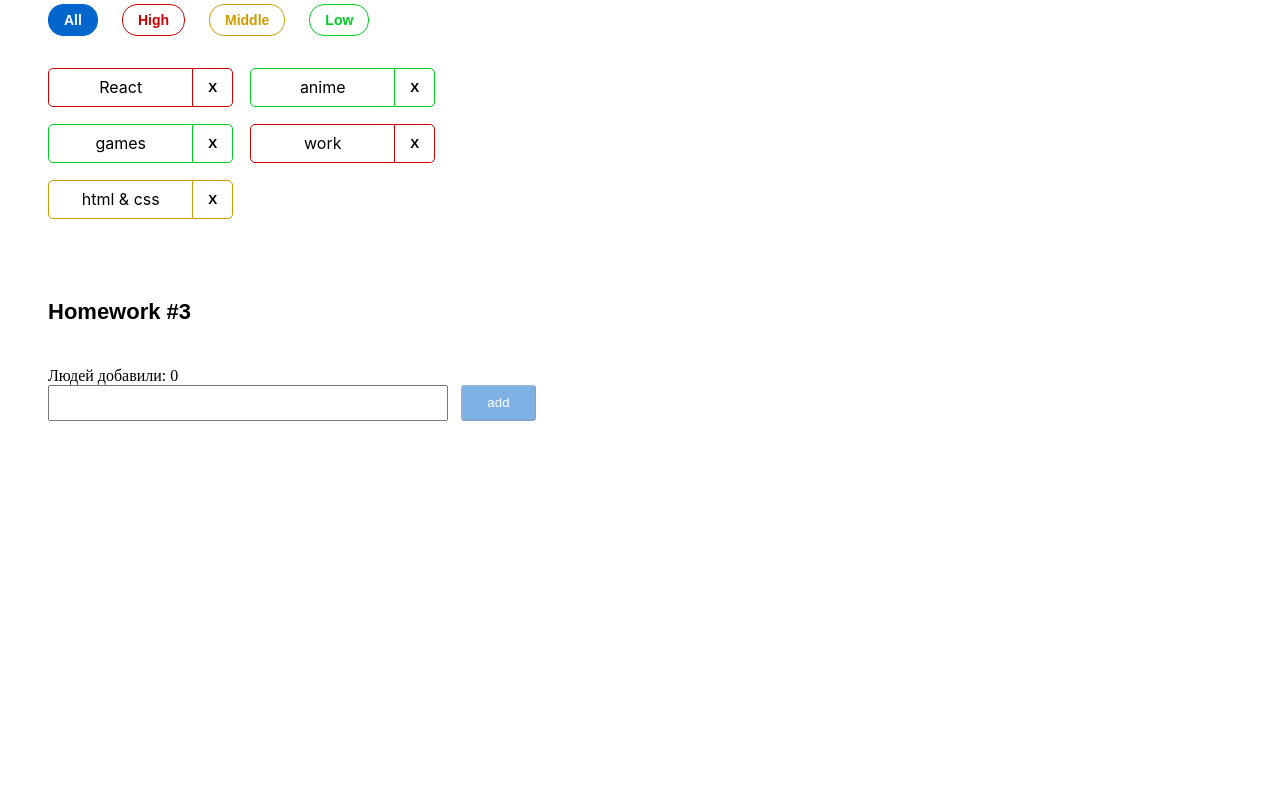
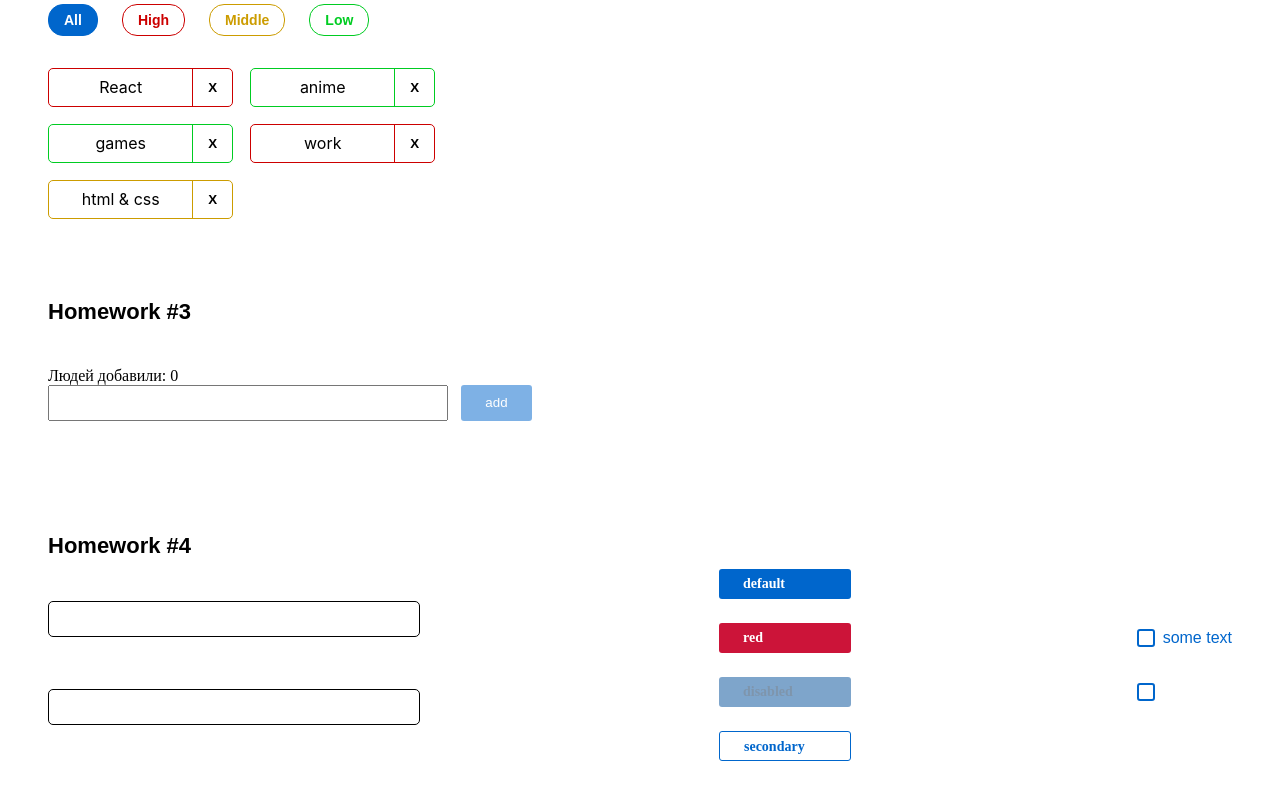
Before and after one commit to Anna-Mkr/homeworks2, a React (Create React App) app: page /#/ in a window 1280 px wide. Shown: the part 452-1252 px from the top of the page. Before the commit the page ends 985 px from the top, so only its background shows below. Built offline with nearby package versions, Linux system fonts and the light colour scheme.

Commit message:
homework hw04 done

```diff
--- a/src/s1-main/App.tsx
+++ b/src/s1-main/App.tsx
@@ -3,6 +3,7 @@ import s from './App.module.css'
 import HW1 from '../s2-homeworks/hw01/HW1'
 import HW2 from "../s2-homeworks/hw02/HW2";
 import HW3 from "../s2-homeworks/hw03/HW3";
+import HW4 from "../s2-homeworks/hw04/HW4";
 
 function App() {
     return (
@@ -11,7 +12,7 @@ function App() {
             {/*раскомментировать по ходу выполнения*/}
             <HW2/>
             <HW3/>
-            {/*<HW4/>*/}
+            <HW4/>
 
             {/*при выполнении дз 5 и более - закомментировать здесь дз 1-4, так как они есть внутри дз 5*/}
             {/*<HW5/>*/}
--- a/src/s2-homeworks/hw04/Stand.tsx
+++ b/src/s2-homeworks/hw04/Stand.tsx
@@ -43,7 +43,7 @@ const Stand = () => {
             <div className={s.buttons}>
                 {/*обычная кнопка:*/}
                 <div>
-                    <SuperButton id={'hw4-super-button-default'}>
+                    <SuperButton xType={'default'} id={'hw4-super-button-default'}>
                         default
                     </SuperButton>
                 </div>
--- a/src/s2-homeworks/hw04/common/c1-SuperInputText/SuperInputText.module.css
+++ b/src/s2-homeworks/hw04/common/c1-SuperInputText/SuperInputText.module.css
@@ -1,20 +1,44 @@
 .input:focus {
+
 }
 
 .input {
+    min-width: 372px;
+    height: 36px;
+    top: 341px;
+    left: 70px;
+    width: 372px;
+    height: 36px;
+    border-radius: 5px;
+    border: 1px solid #000000;
+
 }
 
 .inputWrapper {
+    position: relative;
+    height: 40px;
+    display: flex;
+    flex-direction: column;
 }
 
 .superInput {
 }
 
 .errorInput {
+    border: 1px solid #CC1439
 }
 
 .errorInput:focus {
+
 }
 
 .error {
+    position: absolute;
+    bottom:4.3em;
+    color: #CC1439;
+    font-family: Montserrat;
+    font-size: 10px;
+    font-weight: 400;
+    line-height: 12px;
+    text-align: left;
 }
--- a/src/s2-homeworks/hw04/common/c1-SuperInputText/SuperInputText.tsx
+++ b/src/s2-homeworks/hw04/common/c1-SuperInputText/SuperInputText.tsx
@@ -56,6 +56,12 @@ const SuperInputText: React.FC<SuperInputTextPropsType> = (
 
     return (
         <div className={s.inputWrapper}>
+            <span
+                id={id ? id + '-span' : undefined}
+                className={finalSpanClassName}
+            >
+                {error}
+            </span>
             <input
                 id={id}
                 type={'text'}
@@ -64,12 +70,7 @@ const SuperInputText: React.FC<SuperInputTextPropsType> = (
                 className={finalInputClassName}
                 {...restProps} // отдаём инпуту остальные пропсы если они есть (value например там внутри)
             />
-            <span
-                id={id ? id + '-span' : undefined}
-                className={finalSpanClassName}
-            >
-                {error}
-            </span>
+
         </div>
     )
 }
--- a/src/s2-homeworks/hw04/common/c2-SuperButton/SuperButton.module.css
+++ b/src/s2-homeworks/hw04/common/c2-SuperButton/SuperButton.module.css
@@ -1,36 +1,77 @@
+button,
+button:active{
+    border: none;
+}
+
 .button {
+    width: 132px;
+    height: 30px;
+    top: 1465px;
+    left: 574px;
+    padding: 5px 24px 5px 24px;
+    border-radius: 3px;
+    gap: 10px;
+    font-family: Montserrat;
+    font-size: 14px;
+    font-weight: 600;
+    line-height: 20px;
+    letter-spacing: 0em;
+    text-align: left;
+    color: #FFFFFF;
+
+
 }
 
 .disabled {
+    color: #002E5C;
+    background: #004D99;
+    opacity: 50%;
 }
 
 .secondary {
+    background: #FFFFFF;
+    border: 1px solid #0066CC;
+    color: #0066CC
 }
 
+
 .default {
+    background: #0066CC;
 }
 
+
 .red {
+    background: #CC1439;
 }
 
 .default:hover {
+    background: #0080FF;
 }
 
 .red:hover {
+    background: #FF1A47;
 }
 
 .secondary:hover {
+    background: #E5F0FA;
+    border: 1px solid #0066CC
 }
 
 
 .default:active {
+    background: #0059B2;
 }
 
 .secondary:active {
+    background: #C9E5FF;
+    border: 1px solid #0066CC
 }
 
 .red:active {
+    background: #B21232;
+
 }
 
 .button:disabled {
+    background: #004D99;
 }
--- a/src/s2-homeworks/hw04/common/c2-SuperButton/SuperButton.tsx
+++ b/src/s2-homeworks/hw04/common/c2-SuperButton/SuperButton.tsx
@@ -18,12 +18,7 @@ const SuperButton: React.FC<SuperButtonPropsType> = (
     }
 ) => {
     const finalClassName = s.button
-        // + (disabled
-        //         ? ...
-        //         : xType === 'red'
-        //             ? ...
-        + (className ? ' ' + className : '') // задачка на смешивание классов
-
+        + (disabled ? ' ' +  s.disabled : xType === 'red' ? ' ' +  s.red: '' +  xType ==='secondary' ? ' ' + s.secondary : '' + xType === 'default' ? ' ' + s.default : '') + (className ? ' ' + className : '') // задачка на смешивание классов
     return (
         <button
             disabled={disabled}
--- a/src/s2-homeworks/hw04/common/c3-SuperCheckbox/SuperCheckbox.module.css
+++ b/src/s2-homeworks/hw04/common/c3-SuperCheckbox/SuperCheckbox.module.css
@@ -30,7 +30,7 @@
 .checkbox:checked {
     appearance: none;
 
-    background-image: url('checked.svg');
+    background: url('checked.svg') no-repeat center;
     /*background: #99ff99;*/
 }
 
--- a/src/s2-homeworks/hw04/common/c3-SuperCheckbox/SuperCheckbox.tsx
+++ b/src/s2-homeworks/hw04/common/c3-SuperCheckbox/SuperCheckbox.tsx
@@ -27,7 +27,8 @@ const SuperCheckbox: React.FC<SuperCheckboxPropsType> = (
     }
 ) => {
     const onChangeCallback = (e: ChangeEvent<HTMLInputElement>) => {
-        // задачка на написание онченджа
+        onChangeChecked?.(e.currentTarget.checked)
+        onChange?.(e)
 
     }
 
```
